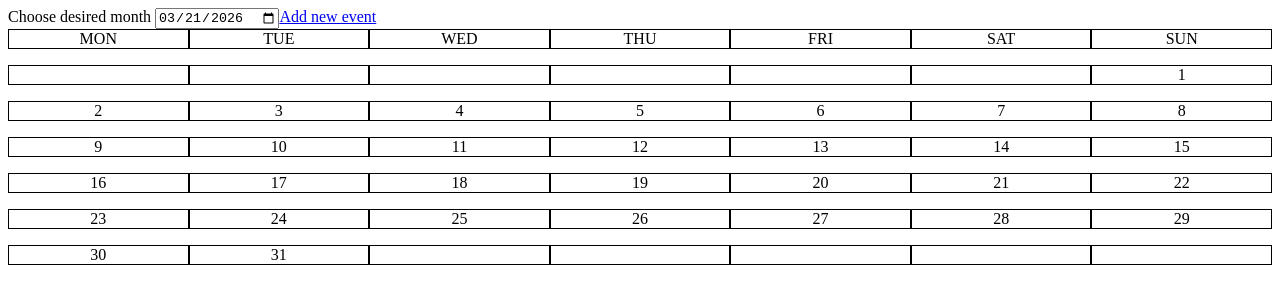
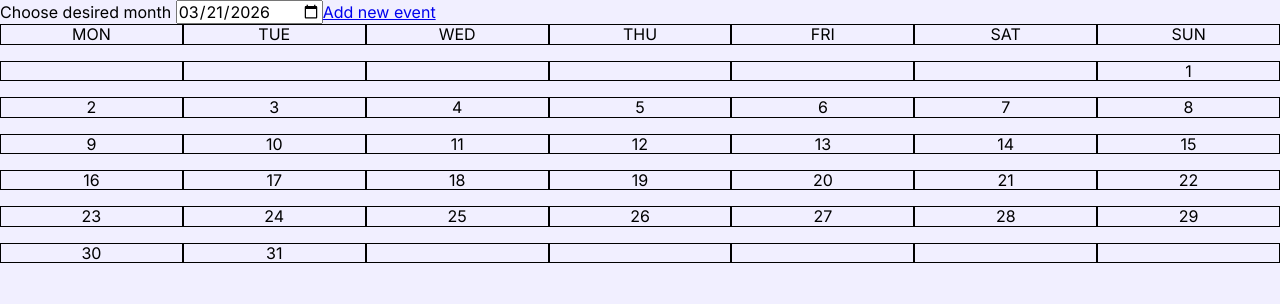
Before and after one commit to jakublepianka/event-calendar, a React (Vite) app: page / in a window 1280 px wide. Shown: the top 304 px of the page. Built offline with nearby package versions, Linux system fonts and the light colour scheme.

Commit message:
feat: add global styles and base typography

```diff
--- /dev/null
+++ b/src/index.css
@@ -0,0 +1,17 @@
+@font-face {
+  font-family: 'Inter';
+  src: url("./assets/Inter-Regular.woff2") format('woff2');
+}
+
+*,
+::after,
+::before {
+  box-sizing: border-box;
+  padding: 0;
+  margin: 0;
+}
+
+body {
+  font-family: 'Inter', sans-serif, system-ui;
+  background-color: #F1EFFF;
+}
--- a/src/main.jsx
+++ b/src/main.jsx
@@ -2,7 +2,8 @@ import { StrictMode } from 'react'
 import { createRoot } from 'react-dom/client'
 import { createBrowserRouter, RouterProvider } from "react-router";
 import routes from "./routes";
-
+import "normalize.css";
+import "./index.css";
 
 const router = createBrowserRouter(routes);
 
```
Also changed, not shown: src/assets/Inter-Regular.woff2 (added).
